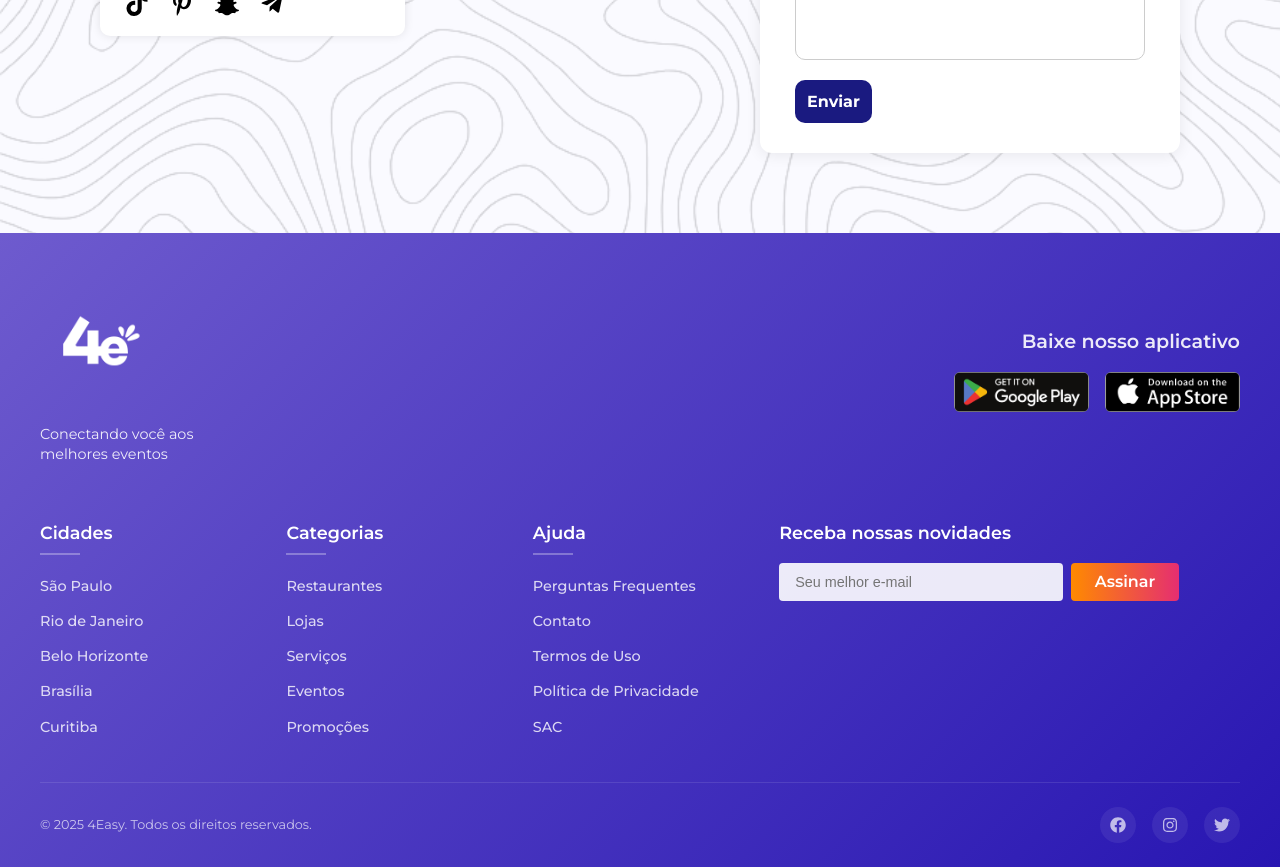
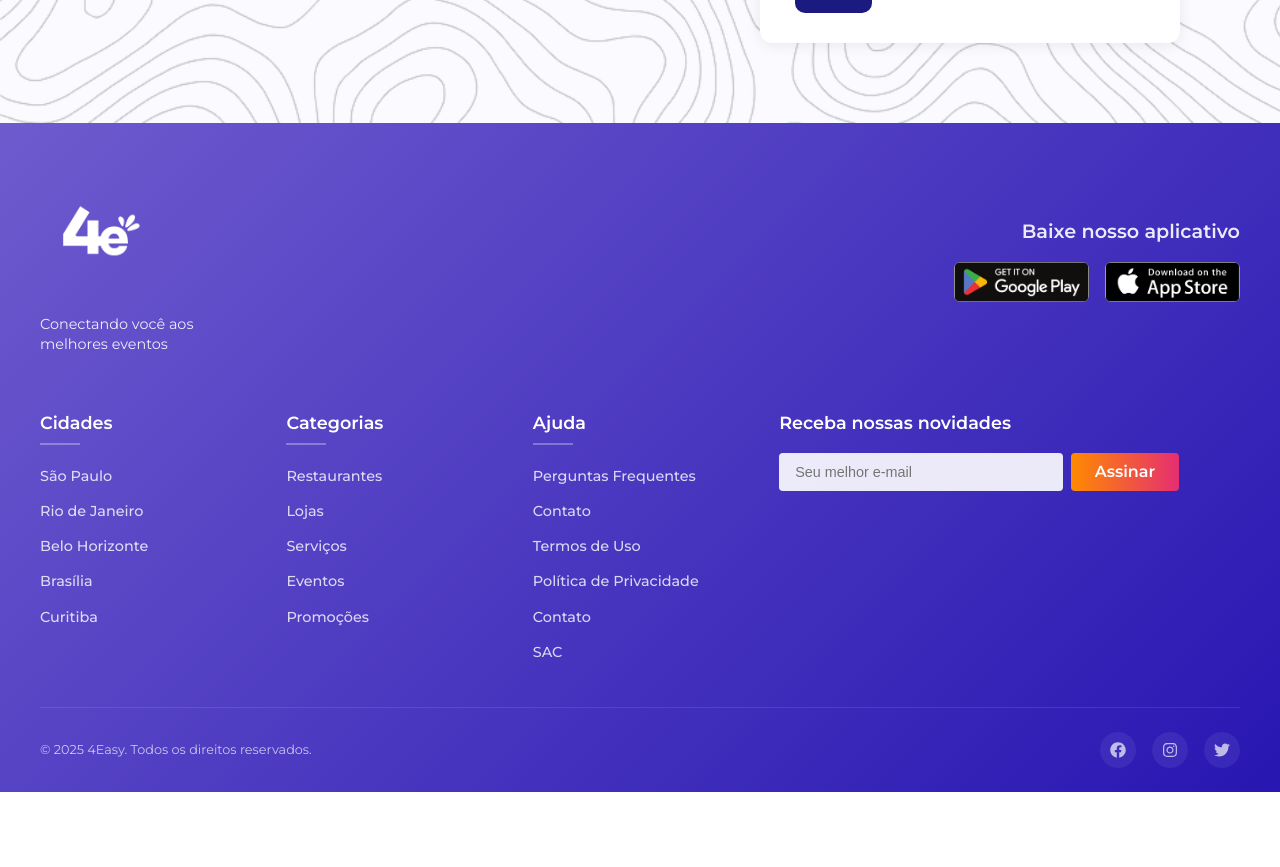
Before and after one commit to 4EasyTCC/web, a React (Vite) app in the folder web/: page /Contact in a window 1280 px wide. Shown: the part 600-1467 px from the top of the page. After the commit the page ends 1392 px from the top, so only its background shows below. Built offline with nearby package versions, Linux system fonts and the light colour scheme.

Commit message:
Header corrijido, alguma conexoes entre paginas

```diff
--- a/web/Navigator/RootNavigator.jsx
+++ b/web/Navigator/RootNavigator.jsx
@@ -20,7 +20,7 @@ function RootNavigator() {
         <Route path="/aboutUs" element={<AboutUs />} />
         <Route path="/pageCadastro" element={<PageCadastro />} />
         <Route path="/InfoPage" element={<InfoPage />} />
-        <Route path="/contact" element={<Contact />} />
+        <Route path="/Contact" element={<Contact />} />
         <Route path="/Feedback" element={<Feedback />} />
       </Routes>
     </BrowserRouter>
--- a/web/Screens/Contact/Contact.module.css
+++ b/web/Screens/Contact/Contact.module.css
@@ -15,8 +15,8 @@
   background-image: url("../../src/assets/images/placeholders/pattern.png");
   background-repeat: no-repeat;
   background-size: cover;
-  opacity: 0.15;
-  z-index: 0;
+  opacity: 0.2;
+  z-index:1;
 }
 
 main {
--- a/web/Screens/Home/CarouselEvents.module.css
+++ b/web/Screens/Home/CarouselEvents.module.css
@@ -16,15 +16,17 @@
   /* Adicione estas linhas: */
   display: flex;
   justify-content: center;
-  perspective: 1000px; /* Adiciona profundidade 3D */
+  perspective: 1000px;
+  /* Adiciona profundidade 3D */
 }
 
 
 .slide {
   position: absolute;
   top: 0;
-  transition: all 0.5s cubic-bezier(0.16, 1, 0.3, 1); /* Suavização melhorada */
-  box-shadow: 0 10px 25px rgba(0,0,0,0.2);
+  transition: all 0.5s cubic-bezier(0.16, 1, 0.3, 1);
+  /* Suavização melhorada */
+  box-shadow: 0 10px 25px rgba(0, 0, 0, 0.2);
   border-radius: 12px;
   overflow: hidden;
   background: white;
@@ -78,20 +80,23 @@
 
 /* Setas customizadas */
 .arrow {
+  background: #1400b4;
+  z-index: 30;
+  color: white;
   position: absolute;
   top: 50%;
   transform: translateY(-50%);
-  width: 4vw;
-  background: #1400b4;
+  border: none;
   border-radius: 50%;
+  width: clamp(30px, 3vw, 36px);
+  height: clamp(30px, 3vw, 36px);
+  font-size: clamp(0.9rem, 2vw, 1rem);
+  cursor: pointer;
   display: flex;
   align-items: center;
   justify-content: center;
-  box-shadow: 0 4px 15px rgba(0,0,0,0.2);
-  border: none;
-  cursor: pointer;
-  z-index: 30;
   transition: all 0.3s ease;
+  padding: 0;
 }
 
 .arrow:hover {
@@ -123,7 +128,7 @@
 
 .dot {
   width: clamp(5px, 0.6vw, 7px);
-  height: clamp(5px, 0.6vw, 7px)  ;
+  height: clamp(5px, 0.6vw, 7px);
   border-radius: 50%;
   background-color: #ccc;
   border: none;
--- a/web/src/components/Footer/Footer.jsx
+++ b/web/src/components/Footer/Footer.jsx
@@ -107,6 +107,9 @@ export default function Footer() {
                 </li>
               ))}
               <li>
+                <Link to="/Contact" className={styles.link}>Contato</Link>
+              </li>
+              <li>
                 <Link to="/Feedback" className={styles.link}>SAC</Link>
               </li>
             </ul>
--- a/web/src/components/Footer/Footer.module.css
+++ b/web/src/components/Footer/Footer.module.css
@@ -5,6 +5,7 @@
   padding: 3rem 2rem 1.5rem;
   position: relative;
   overflow: hidden;
+  z-index: 100;
 }
 
 
--- a/web/src/components/Header/Header.jsx
+++ b/web/src/components/Header/Header.jsx
@@ -17,7 +17,6 @@ export default function Header() {
   const [searchQuery, setSearchQuery] = useState('');
   const headerRef = useRef(null);
   const animationFrameId = useRef(null);
-  const lastScrollY = useRef(0);
 
   // Inicialização do estado de scroll
   useEffect(() => {
@@ -26,21 +25,14 @@ export default function Header() {
 
   // Handler de scroll otimizado
   const handleScroll = useCallback(() => {
-    const currentScrollY = window.scrollY;
-    lastScrollY.current = currentScrollY;
-
     if (animationFrameId.current) {
       cancelAnimationFrame(animationFrameId.current);
     }
 
     animationFrameId.current = requestAnimationFrame(() => {
+      const currentScrollY = window.scrollY;
       const shouldBeScrolled = currentScrollY > 50;
       if (shouldBeScrolled !== isScrolled) {
-        // Força um reflow antes da atualização
-        if (headerRef.current) {
-          headerRef.current.style.willChange = 'transform, background';
-          headerRef.current.getBoundingClientRect();
-        }
         setIsScrolled(shouldBeScrolled);
       }
     });
@@ -49,14 +41,9 @@ export default function Header() {
   useEffect(() => {
     if (!isHomePage) return;
 
-    // Debounce para evitar chamadas excessivas
-    const debouncedScroll = () => {
-      setTimeout(handleScroll, 10);
-    };
-
-    window.addEventListener('scroll', debouncedScroll, { passive: true });
+    window.addEventListener('scroll', handleScroll, { passive: true });
     return () => {
-      window.removeEventListener('scroll', debouncedScroll);
+      window.removeEventListener('scroll', handleScroll);
       if (animationFrameId.current) {
         cancelAnimationFrame(animationFrameId.current);
       }
@@ -77,19 +64,9 @@ export default function Header() {
 
   return (
     <>
-      {!isScrolled && isHomePage && (
-        <div style={{
-          height: '180px',
-          position: 'relative',
-          zIndex: -1,
-          pointerEvents: 'none'
-        }} />
-      )}
-
       <header
         ref={headerRef}
         className={`${styles.header} ${isScrolled ? styles.scrolled : ''}`}
-        style={{ zIndex: 1000 }}
       >
         <div className={styles.headerContent}>
           <div className={styles.logoContainer}>
@@ -151,13 +128,12 @@ export default function Header() {
         )}
       </header>
 
+      <div className={`${styles.headerSpacer} ${isScrolled ? styles.scrolled : ''}`} />
+
       <MenuDropdown
         isOpen={isMenuOpen}
         onClose={() => setIsMenuOpen(false)}
-        style={{ zIndex: 1001 }}
       />
-
-      <div className={styles.headerSpacer} />
     </>
   );
 }
--- a/web/src/components/Header/Header.module.css
+++ b/web/src/components/Header/Header.module.css
@@ -150,12 +150,12 @@
   transition: height 0.4s cubic-bezier(0.16, 1, 0.3, 1);
 }
 
-.header.scrolled + .headerSpacer {
+.headerSpacer.scrolled {
   height: var(--header-scrolled-height);
 }
 
 :root {
-  --header-height: 180px;
+  --header-height: 220px;
   --header-scrolled-height: 70px;
 }
 
--- a/web/src/components/Header/MenuDropDown/MenuDropdown.jsx
+++ b/web/src/components/Header/MenuDropDown/MenuDropdown.jsx
@@ -14,8 +14,8 @@ const MenuDropdown = ({ isOpen, onClose }) => {
     { path: '/', label: 'Home', icon: 'M10 20v-6h4v6h5v-8h3L12 3 2 12h3v8z' },
     { path: '/eventos', label: 'Eventos', icon: 'M17 12h-5v5h5v-5zM16 1v2H8V1H6v2H5c-1.11 0-1.99.9-1.99 2L3 19c0 1.1.89 2 2 2h14c1.1 0 2-.9 2-2V5c0-1.1-.9-2-2-2h-1V1h-2zm3 18H5V8h14v11z' },
     { path: '/categorias', label: 'Categorias', icon: 'M12 2l-5.5 9h11z M17.5 17.5a4.5 4.5 0 1 0 0-9 4.5 4.5 0 0 0 0 9z M3 13.5h8v8H3z' },
-    { path: '/aboutus', label: 'Sobre Nós', icon: 'M12 2C6.48 2 2 6.48 2 12s4.48 10 10 10 10-4.48 10-10S17.52 2 12 2zm1 15h-2v-6h2v6zm0-8h-2V7h2v2z' },
-    { path: '/contato', label: 'Contato', icon: 'M20 4H4c-1.1 0-1.99.9-1.99 2L2 18c0 1.1.9 2 2 2h16c1.1 0 2-.9 2-2V6c0-1.1-.9-2-2-2zm0 4l-8 5-8-5V6l8 5 8-5v2z' }
+    { path: '/aboutUs', label: 'Sobre Nós', icon: 'M12 2C6.48 2 2 6.48 2 12s4.48 10 10 10 10-4.48 10-10S17.52 2 12 2zm1 15h-2v-6h2v6zm0-8h-2V7h2v2z' },
+    { path: '/Contact', label: 'Contato', icon: 'M20 4H4c-1.1 0-1.99.9-1.99 2L2 18c0 1.1.9 2 2 2h16c"1.1 0 2-.9 2-2V6c0-1.1-.9-2-2-2zm0 4l-8 5-8-5V6l8 5 8-5v2z' }
   ];
 
   return (
```
Also changed, not shown: web/Screens/AboutUs/AboutUs.module.css (+3 -5 lines).
